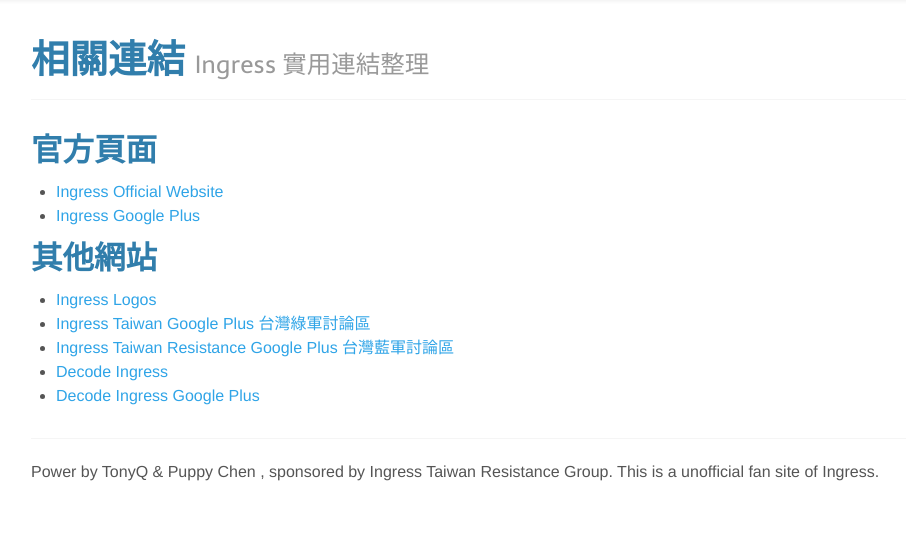
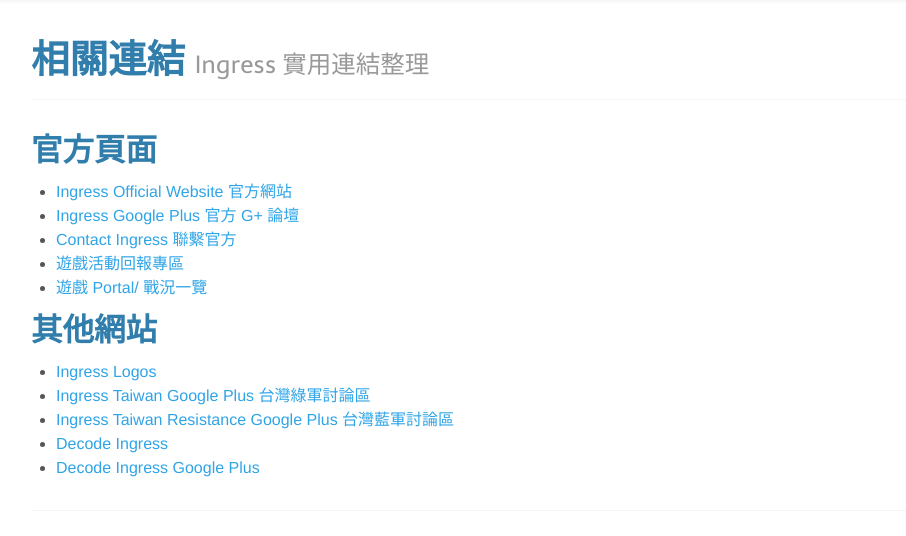
Before and after one commit to tony1223/ingress-tw, a CodeIgniter app: page /links in a window 1280 px wide. Shown: the part 58-594 px from the top of the page, without its empty margins (24-930 px from the left). Run offline with CodeIgniter, Linux system fonts and the light colour scheme; some libraries are stand-ins or nearby versions.

Commit message:
#7 add few links

```diff
--- a/application/views/link.php
+++ b/application/views/link.php
@@ -8,8 +8,13 @@
 		<h2>官方頁面</h2>
 
 		<ul>
-			<li><a href="http://www.ingress.com/" target="_blank">Ingress Official Website</a></li>
-			<li><a href="https://plus.google.com/+Ingress" target="_blank">Ingress Google Plus</a></li>
+			<li><a href="http://www.ingress.com/" target="_blank">Ingress Official Website 官方網站</a></li>
+			<li><a href="https://plus.google.com/+Ingress" target="_blank">Ingress Google Plus 官方 G+ 論壇</a></li>
+			<li><a href="https://support.google.com/ingress/?contact=1#contact=1" target="_blank">Contact Ingress 聯繫官方</a>
+			<li><a href="http://www.ingress.com/report" target="_blank"> 遊戲活動回報專區 </a></li>
+			<li><a href="http://www.ingress.com/intel" target="_blank"> 遊戲 Portal/ 戰況一覽 </a></li>
+
+
 		</ul>
 
 		<h2>其他網站</h2>
```
